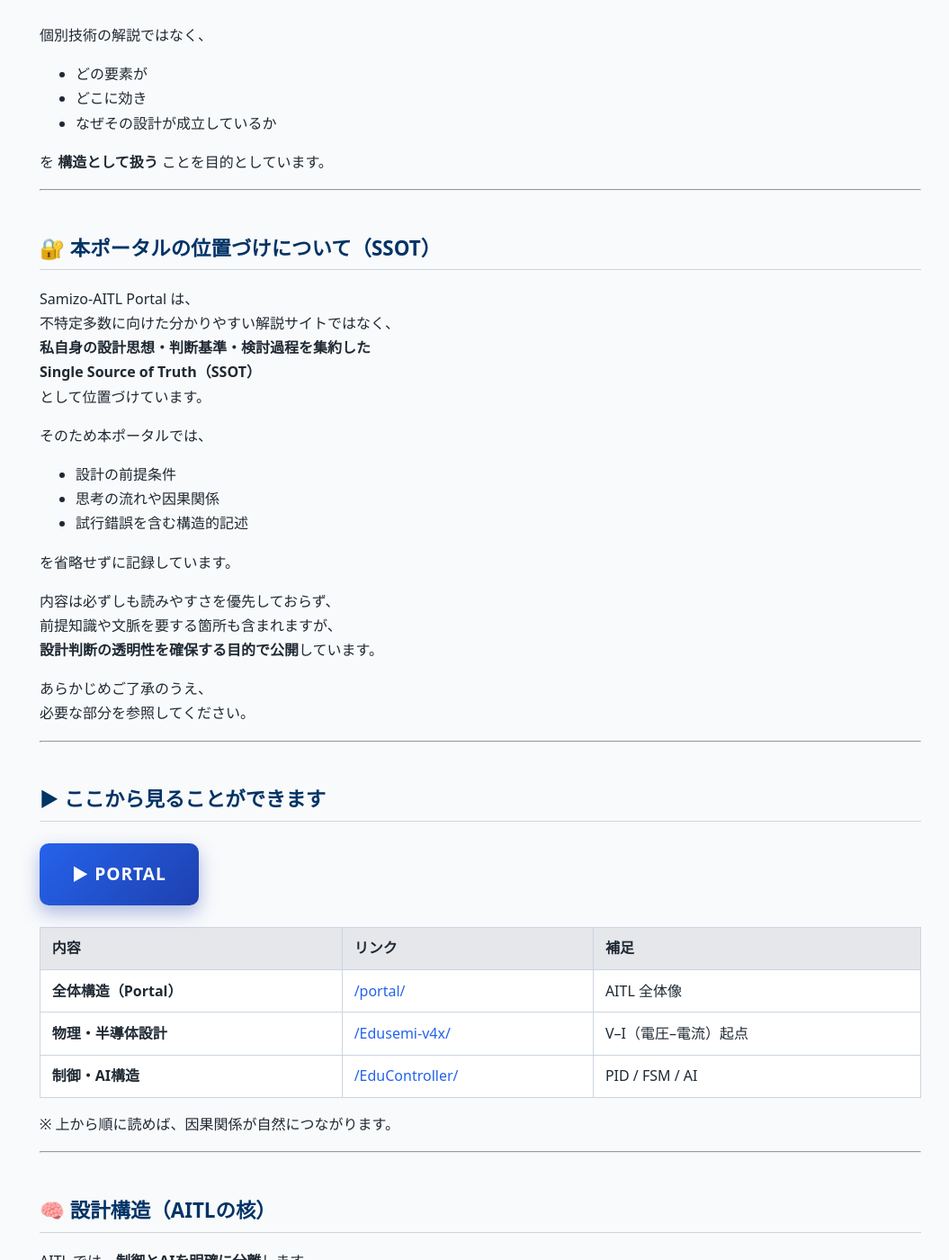
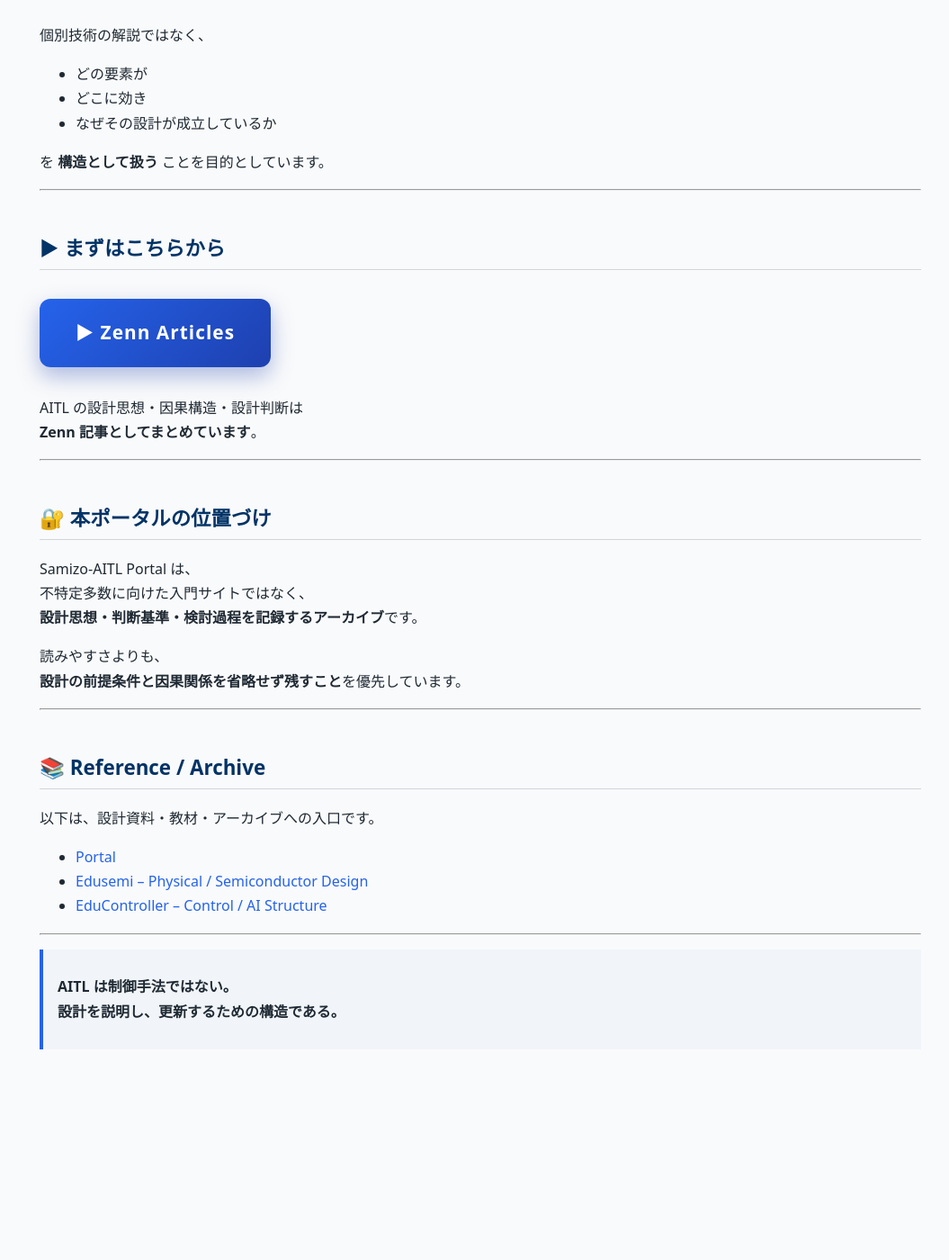
Before and after one commit to Samizo-AITL/Samizo-AITL.github.io, a Jekyll site: the page built from index.md, in a window 1280 px wide and 1400 px high, scrolled down 1045 px. Shown: the whole window at 90% size, without its empty margins (106-1161 px from the left). Built offline with Jekyll 4.4.1, drawn with Linux system fonts in a browser that asks for light colours; after the commit the page ends 2243 px from its top, so only the background shows below that; some of the changed text lies outside the part shown.

Commit message:
Update index.md

````diff
--- a/index.md
+++ b/index.md
@@ -5,6 +5,7 @@ description: Architecture for Integrated Technology Logic ― 物理・デバイ
 ---
 
 # 🎓 Samizo-AITL Portal
+
 **物理を起点とした設計から出発し、
 デバイス・制御・AI を因果構造として整理する設計アーカイブ**
 
@@ -14,12 +15,13 @@ description: Architecture for Integrated Technology Logic ― 物理・デバイ
 ---
 
 ## 🧭 これは何か
+
 **AITL（Architecture for Integrated Technology Logic）** は、
 
 **物理量 → デバイス → 制御 → AI → 性能**
 
 という関係を、
-**設計判断と説明に使える因果構造**として整理するための枠組みです。
+**設計判断と説明に使える「因果構造」**として整理するための枠組みです。
 
 ```mermaid
 flowchart TD
@@ -46,104 +48,55 @@ flowchart TD
 
 ---
 
-## 🔐 本ポータルの位置づけについて（SSOT）
+## ▶ まずはこちらから
 
-Samizo-AITL Portal は、
-不特定多数に向けた分かりやすい解説サイトではなく、
-**私自身の設計思想・判断基準・検討過程を集約した
-Single Source of Truth（SSOT）**
-として位置づけています。
+<div style="margin: 2em 0;">
+  <a href="/zenn-articles/"
+     style="
+       display: inline-block;
+       padding: 20px 40px;
+       font-size: 1.3em;
+       font-weight: 800;
+       letter-spacing: 0.05em;
+       color: #fff;
+       background: linear-gradient(135deg, #2563eb, #1e40af);
+       border-radius: 12px;
+       text-decoration: none;
+       box-shadow: 0 10px 24px rgba(30,64,175,0.35);
+       transition: transform 0.15s ease, box-shadow 0.15s ease;
+     "
+     onmouseover="this.style.transform='translateY(-2px)';this.style.boxShadow='0 14px 32px rgba(30,64,175,0.45)';"
+     onmouseout="this.style.transform='none';this.style.boxShadow='0 10px 24px rgba(30,64,175,0.35)';"
+  >
+    ▶ Zenn Articles
+  </a>
+</div>
 
-そのため本ポータルでは、
-
-- 設計の前提条件
-- 思考の流れや因果関係
-- 試行錯誤を含む構造的記述
-
-を省略せずに記録しています。
-
-内容は必ずしも読みやすさを優先しておらず、
-前提知識や文脈を要する箇所も含まれますが、
-**設計判断の透明性を確保する目的で公開**しています。
-
-あらかじめご了承のうえ、
-必要な部分を参照してください。
+AITL の設計思想・因果構造・設計判断は
+**Zenn 記事としてまとめています**。
 
 ---
 
-## ▶ ここから見ることができます
+## 🔐 本ポータルの位置づけ
 
-<div style="margin: 1.5em 0;">
-  <a href="/portal/"
-     style="
-       display: inline-block;
-       padding: 18px 36px;
-       font-size: 1.2em;
-       font-weight: 700;
-       letter-spacing: 0.05em;
-       color: #fff;
-       background: linear-gradient(135deg, #2563eb, #1e40af);
-       border-radius: 10px;
-       text-decoration: none;
-       box-shadow: 0 8px 20px rgba(30,64,175,0.35);
-       transition: transform 0.15s ease, box-shadow 0.15s ease;
-     "
-     onmouseover="this.style.transform='translateY(-2px)';this.style.boxShadow='0 12px 28px rgba(30,64,175,0.45)';"
-     onmouseout="this.style.transform='none';this.style.boxShadow='0 8px 20px rgba(30,64,175,0.35)';"
-  >
-    ▶ PORTAL
-  </a>
-</div>
+Samizo-AITL Portal は、
+不特定多数に向けた入門サイトではなく、
+**設計思想・判断基準・検討過程を記録するアーカイブ**です。
 
-| 内容 | リンク | 補足 |
-|---|---|---|
-| **全体構造（Portal）** | [/portal/](https://samizo-aitl.github.io/portal/) | AITL 全体像 |
-| **物理・半導体設計** | [/Edusemi-v4x/](https://samizo-aitl.github.io/Edusemi-v4x/) | V–I（電圧–電流）起点 |
-| **制御・AI構造** | [/EduController/](https://samizo-aitl.github.io/EduController/) | PID / FSM / AI |
-
-※ 上から順に読めば、因果関係が自然につながります。
+読みやすさよりも、
+**設計の前提条件と因果関係を省略せず残すこと**を優先しています。
 
 ---
 
-## 🧠 設計構造（AITLの核）
+## 📚 Reference / Archive
 
-AITL では、**制御とAIを明確に分離**します。
+以下は、設計資料・教材・アーカイブへの入口です。
 
-| 層 | 役割 | 担当 |
-|---|---|---|
-| **PID** | 実時間制御 | 安定性・応答・外乱 |
-| **FSM** | 状態管理 | モード遷移・安全 |
-| **AI / LLM** | 非実時間 | 再設計・再同定支援 |
-
-- AIは **制御を置き換えない**
-- AIは **設計更新を支援する層**
-- 実時間制御は **PID / FSM が責任を持つ**
-
----
-
-## 👤 想定読者
-- 物理・デバイス・制御・AIを横断する設計者
-- 設計判断を説明可能な形で残したい人
-- 教材・設計思想を構造として整理したい人
+- [Portal](/portal/)
+- [Edusemi – Physical / Semiconductor Design](/Edusemi-v4x/)
+- [EduController – Control / AI Structure](/EduController/)
 
 ---
 
 > **AITL は制御手法ではない。
 > 設計を説明し、更新するための構造である。**
-
----
-
-## 🌍 利用状況（参考）
-
-本ポータルは、設計アーカイブとして公開しており、
-特定の宣伝や集客は行っていませんが、以下の地域から参照されています。
-
-- 🇺🇸 United States：約270ユーザー
-- 🇯🇵 Japan：約20ユーザー
-- 🇬🇧 United Kingdom / 🇨🇦 Canada / 🇨🇳 China：各数〜十数ユーザー
-
-（Google Analytics / 過去28日・2026年1月時点）
-
-これは、
-**英語圏の技術者・研究者による構造参照と、
-日本での設計・検証用途の併存**を示しています。
````
